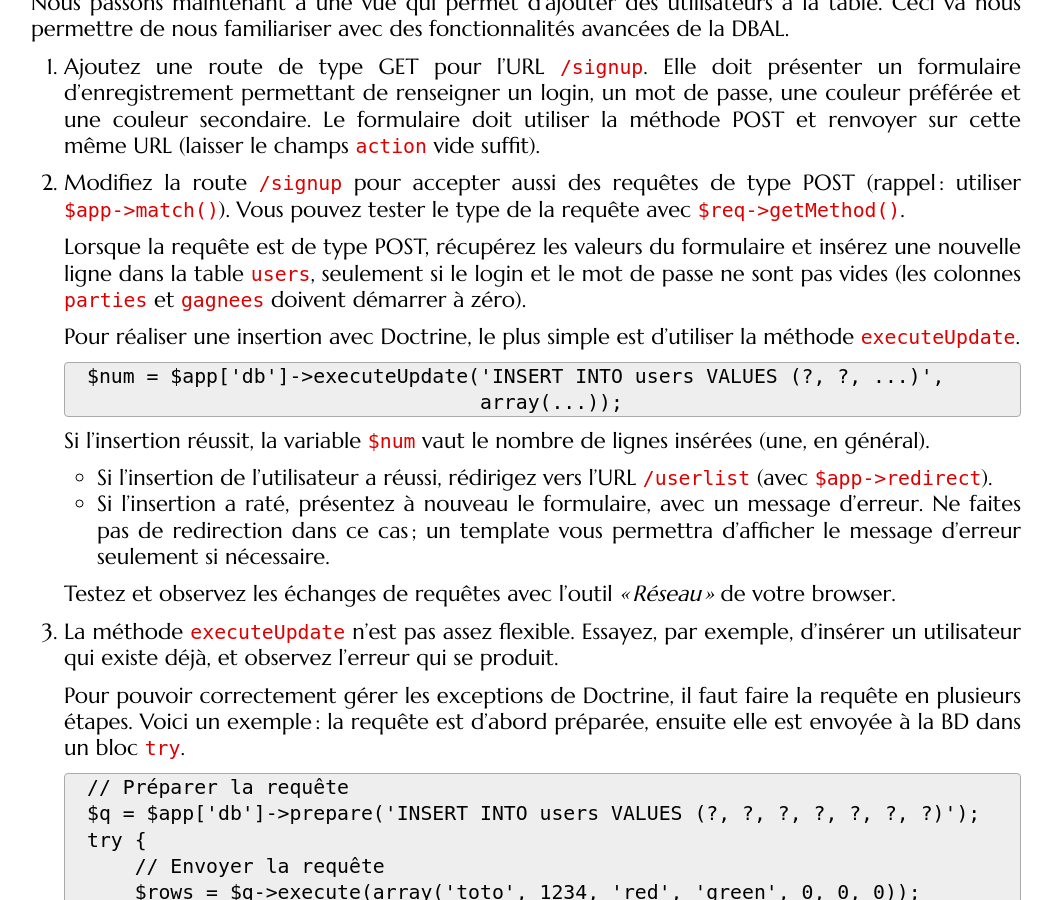
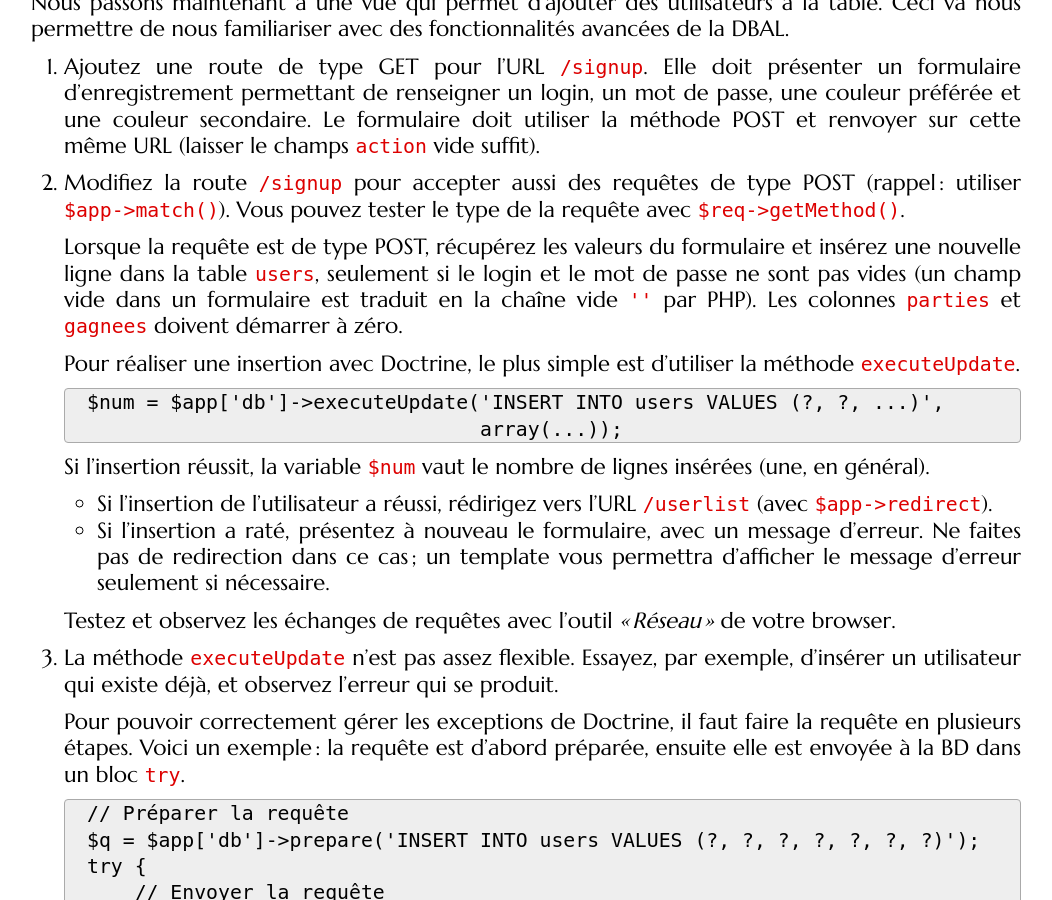
Before and after one commit to defeo/aws, a Jekyll site: the page built from _tutorials/accounts-silex.md, in a window 1280 px wide and 900 px high, scrolled down 4297 px. Shown: the whole window, without its empty margins (114-1166 px from the left). Built offline with Jekyll 4.4.1, drawn with Linux system fonts in a browser that asks for light colours; some web fonts are replaced.

Commit message:
Minor helping tips in tutorial

```diff
--- a/_tutorials/accounts-silex.md
+++ b/_tutorials/accounts-silex.md
@@ -183,8 +183,10 @@ avec des fonctionnalités avancées de la DBAL.
 
    Lorsque la requête est de type POST, récupérez les valeurs du
    formulaire et insérez une nouvelle ligne dans la table `users`,
-   seulement si le login et le mot de passe ne sont pas vides (les
-   colonnes `parties` et `gagnees` doivent démarrer à zéro).
+   seulement si le login et le mot de passe ne sont pas vides (un
+   champ vide dans un formulaire est traduit en la chaîne vide `''`
+   par PHP). Les colonnes `parties` et `gagnees` doivent démarrer à
+   zéro.
 
    Pour réaliser une insertion avec Doctrine, le plus simple est
    d'utiliser la méthode `executeUpdate`.
```
Also changed, not shown: _tutorials/accounts-node.md (+5 -2 lines).
